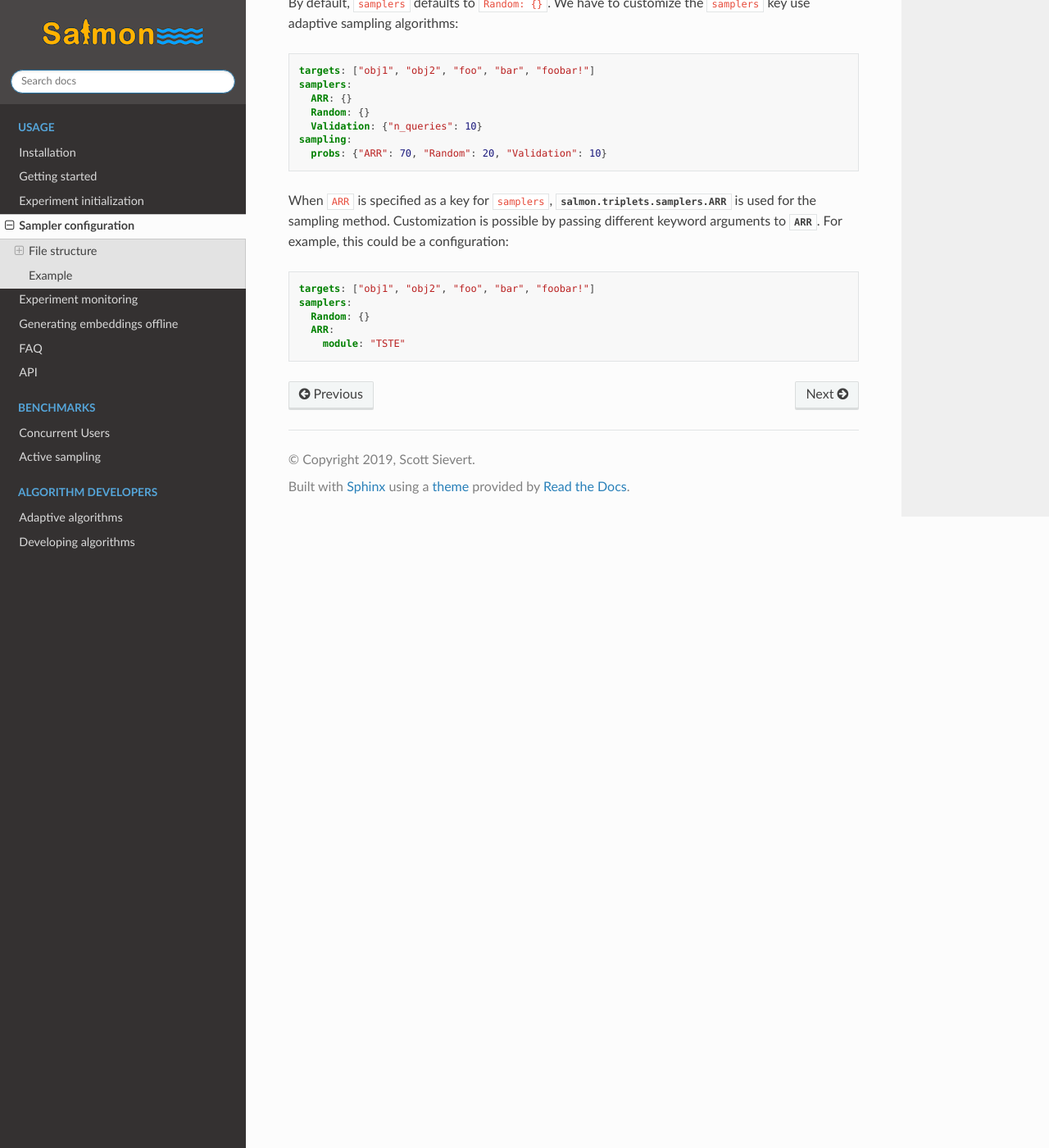
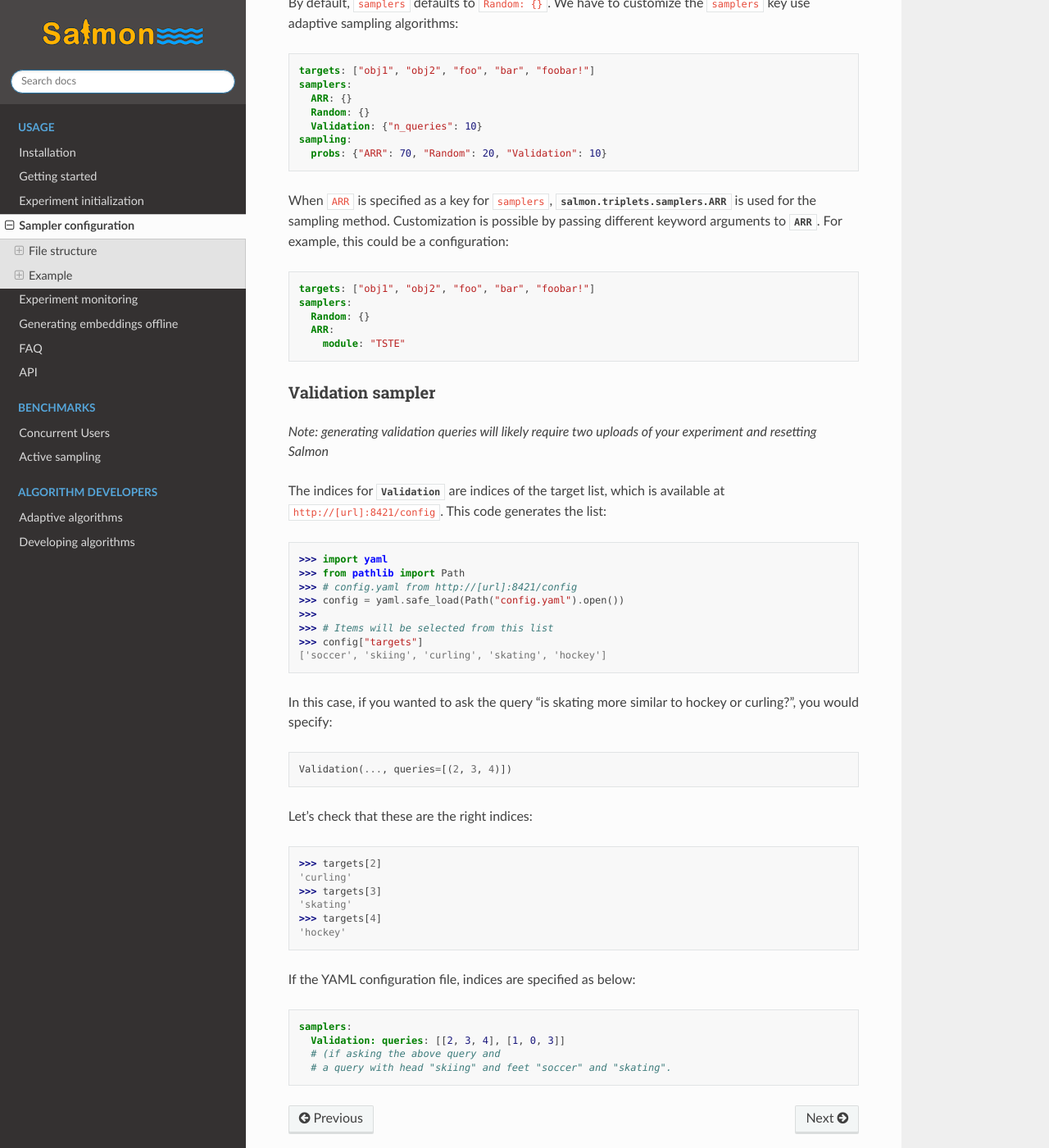
Before and after one commit to stsievert/salmon, a Sphinx documentation site: the page built from docs/source/samplers.rst, in a window 1280 px wide and 1400 px high, scrolled down 3097 px. Shown: the whole window at 82% size. Built offline with Sphinx 7.4.7 and the Read the Docs theme 2.0.0, drawn with Linux system fonts in a browser that asks for light colours.

Commit message:
DOC: explicitly mention validation config

```diff
--- a/docs/source/samplers.rst
+++ b/docs/source/samplers.rst
@@ -81,7 +81,7 @@ The defaults and complete details are in
 :class:`~salmon.triplets.manager.Config`.
 
 Multiple samplers of the same name
-^^^^^^^^^^^^^^^^^^^^^^^^^^^^^^^^^
+^^^^^^^^^^^^^^^^^^^^^^^^^^^^^^^^^^
 
 If two samplers with different purposes want to be used, the key ``class`` is
 used to specify which type of sampler should be used:
@@ -197,3 +197,52 @@ configuration:
      Random: {}
      ARR:
        module: "TSTE"
+
+.. _valconfig:
+
+Validation sampler
+^^^^^^^^^^^^^^^^^^
+
+*Note: generating validation queries will likely require two uploads of your
+experiment and resetting Salmon*
+
+The indices for :class:`~salmon.triplets.samplers.Validation` are indices of
+the target list, which is available at ``http://[url]:8421/config``. This code
+generates the list:
+
+.. code-block:: python
+
+   >>> import yaml
+   >>> from pathlib import Path
+   >>> # config.yaml from http://[url]:8421/config
+   >>> config = yaml.safe_load(Path("config.yaml").open())
+   >>>
+   >>> # Items will be selected from this list
+   >>> config["targets"]
+   ['soccer', 'skiing', 'curling', 'skating', 'hockey']
+
+In this case, if you wanted to ask the query "is skating more similar to hockey or curling?", you would specify:
+
+.. code-block:: python
+
+   Validation(..., queries=[(2, 3, 4)])
+
+Let's check that these are the right indices:
+
+.. code-block:: python
+
+   >>> targets[2]
+   'curling'
+   >>> targets[3]
+   'skating'
+   >>> targets[4]
+   'hockey'
+
+If the YAML configuration file, indices are specified as below:
+
+.. code-block:: yaml
+
+   samplers:
+     Validation: queries: [[2, 3, 4], [1, 0, 3]]
+     # (if asking the above query and
+     # a query with head "skiing" and feet "soccer" and "skating".
```
Also changed, not shown: docs/source/faq.rst (+9 -1 lines).
